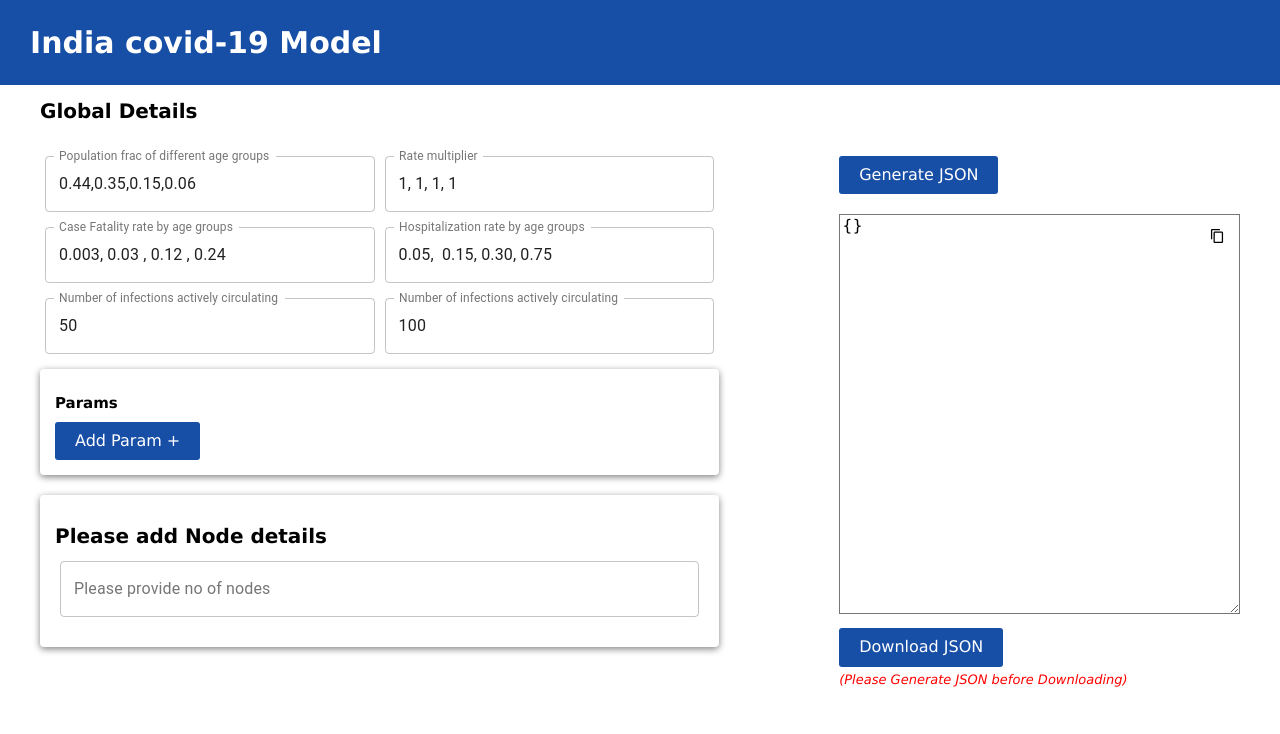
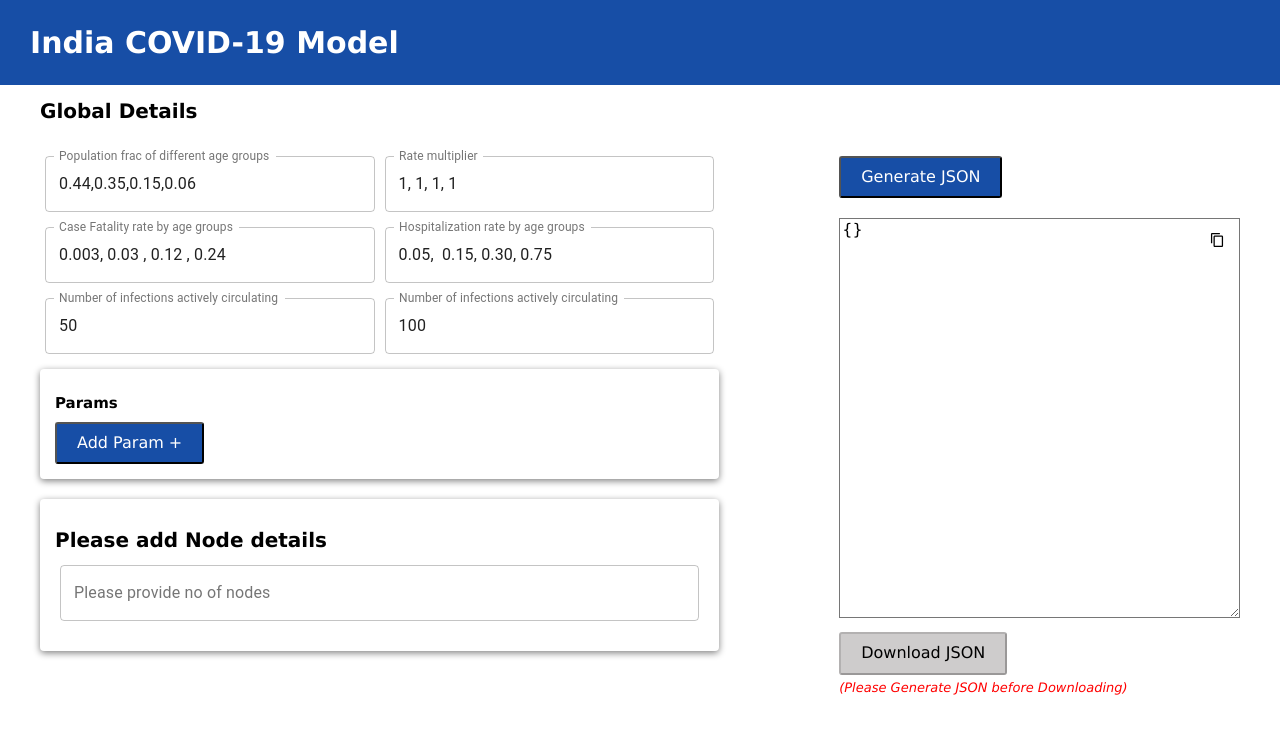
Before and after one commit to Bijayini/indiacovidmodel, a React app: page / in a window 1280 px wide. Shown: the top 734 px of the page. Built offline with nearby package versions, Linux system fonts and the light colour scheme.

Commit message:
Disable downlaod button before geneate

```diff
--- a/src/components/App.jsx
+++ b/src/components/App.jsx
@@ -13,7 +13,7 @@ const App = () => (
         display: 'block',
       }}
     >
-      <h1>India covid-19 Model</h1>
+      <h1>India COVID-19 Model</h1>
     </header>
     <CovidForm />
   </div>
--- a/src/components/Button.jsx
+++ b/src/components/Button.jsx
@@ -1,20 +1,31 @@
-import React from 'react';
+import React, {Fragment} from 'react';
 import color from '../theme';
 
-const Button = ({ label, handleChange, index = '' }) => (
+const Button = ({ label, handleChange, index = '', disabled=false }) => (
+  <Fragment>
     <button
-    style={{
-      background: `${color.primaryColor}`,
-      color: `${color.white}`,
-      padding: '10px 20px',
-      borderRadius: '3px',
-      border: 'none',
-      fontSize: '16px',
-    }}
       type="submit"
+      disabled={disabled}
       onClick={() => handleChange(index)}
     >
       {label}
     </button>
+    <style jsx="true" global="true">
+      {`
+        button{
+          background: ${color.primaryColor};
+          color: ${color.white};
+          padding: 10px 20px;
+          border-radius: 3px;
+          border: 'none',
+          fontSize: '16px',
+        }
+         button:disabled {
+           color: black;
+           background:#cecccc;
+         }
+        `}
+    </style>
+  </Fragment>
 );
 export default Button;
--- a/src/components/CovidForm.jsx
+++ b/src/components/CovidForm.jsx
@@ -421,7 +421,7 @@ class CovidForm extends Component {
               value={JSON.stringify(this.state.payload, undefined, 2)}
             />
             <Copy onClick={this.copyConfigToClipboard} />
-            <Button handleChange={this.downloadJson} label="Download JSON" />
+            <Button handleChange={this.downloadJson} disabled={!Object.keys(this.state.payload).length } label="Download JSON" />
             <p style={{fontSize:'13px', color:'red',fontStyle:'italic',marginTop:'5px'}}>(Please Generate JSON before Downloading)</p>
           </div>
         </div>
```
Also changed, not shown: 1 other file (tests, documents, lock files or other folders). Lines whose indentation alone changed are shown as unchanged.
